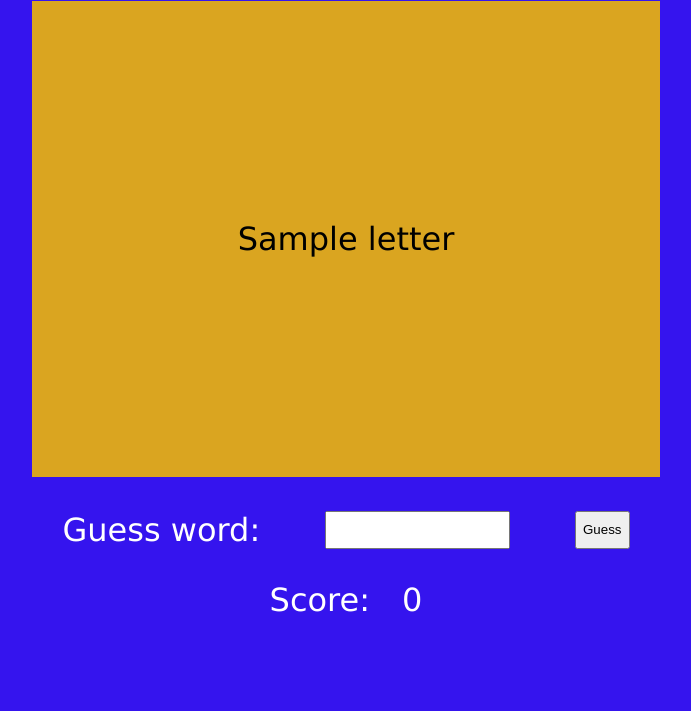
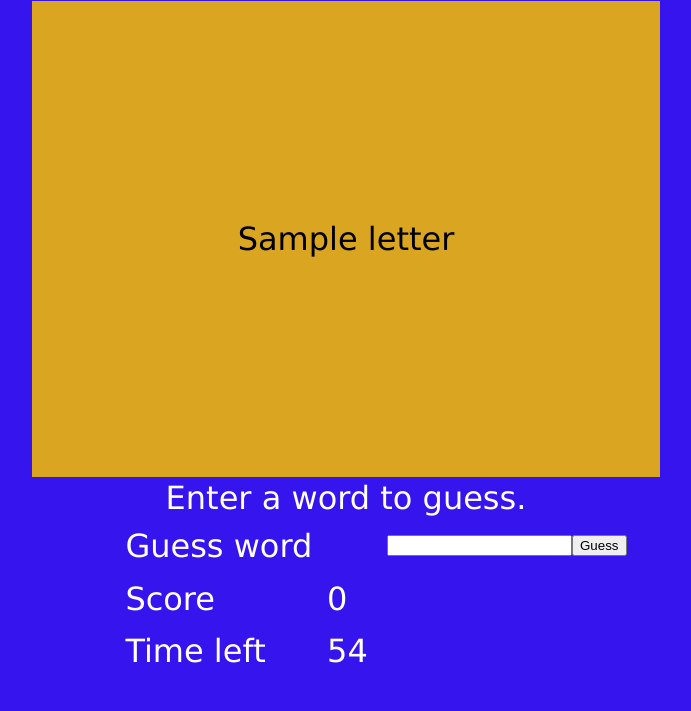
Before and after one commit to Brian-15/flask-boggle, a Flask app: template templates/index.html in a window 1280 px wide. Shown: the part 174-885 px from the top of the page, without its empty margins (294-985 px from the left). Before the commit the page ends 786 px from the top, so only its background shows below. Run offline with Flask 2, Linux system fonts and the light colour scheme; the visitor is signed in with stand-in values (Sample User, id 1); the template is opened without the code that fills it: most values are stand-ins (such as "Sample title", 1, 10 or a date in 2020); parts of the project's set-up code (start-up, migrations or seed data) failed here and were passed over.

Commit message:
game statistics and guess form are now integrated into its own table. app.css has been altered to distinguish both game and ui tables

```diff
--- a/static/app.css
+++ b/static/app.css
@@ -11,7 +11,7 @@ body {
     margin-bottom: 0;
 }
 
-table {
+#game {
     margin-top: 0.2em;
     text-align: center;
     height: 60vh;
@@ -19,7 +19,7 @@ table {
     color: black;
 }
 
-td {
+#game td {
     margin: 0;
     padding: 0;
     width: 20%;
@@ -27,20 +27,25 @@ td {
     background-color: goldenrod;
 }
 
-td:hover {
+#game td:hover {
     background-color: gold;
 }
 
 #ui {
     width: 100%;
     display: flex;
+    align-items: center;
     flex-direction: column;
     margin-bottom: 1em;
 }
 
+#ui td {
+    width: 50%;
+    padding: 0.2em;
+}
+
 form {
     margin: auto;
-    padding: 1em;
     width: 50%;
     display: flex;
     justify-content: space-around;
@@ -54,5 +59,4 @@ form {
 
 #score {
     margin-top: 0;
-    margin-left: 1em;
 }
--- a/static/app.js
+++ b/static/app.js
@@ -3,9 +3,15 @@ const BASE_URL = 'http://127.0.0.1:5000';
 const $msg = $('#messages');
 const $guess = $('#guess');
 const $score = $('#score');
+const $form = $('form');
+const $timer = $('#timer');
+let gameOver = false;
 
 async function handleGuess(evt) {
     evt.preventDefault();
+
+    if (gameOver) return;
+
     const word = $guess.val();
     $guess.val('');
 
@@ -23,12 +29,19 @@ async function handleGuess(evt) {
     $msg.text(`${word} is ${answer.replace(/-/g, ' ')}`);
 
     // add score if valid word
-    if (answer == 'ok') $score.text(Number(score.text()) + word.length);
+    if (answer == 'ok') $score.text(Number($score.text()) + word.length);
 
     return answer;
 }
 
-function addScore(word) {
-}
+$form.on('submit', handleGuess)
 
-$('form').on('submit', handleGuess)
+const timerInterval = setInterval(() => {
+    $timer.text($timer.text() - 1)
+}, 1000);
+
+setTimeout(() => {
+    gameOver = true;
+    clearInterval(timerInterval);
+    $timer.text("Time over!");
+}, 60000);
--- a/templates/index.html
+++ b/templates/index.html
@@ -8,7 +8,7 @@
 </head>
 <body>
     <h1>Boggle!</h1>
-    <table>
+    <table id="game">
         {% for word in board %}
         <tr>
             {% for letter in word %}
@@ -17,18 +17,38 @@
         </tr>
         {% endfor %}
     </table>
-    <div id="ui">
-        <form action="/guess">
-            <label for="guess">Guess word: </label>
-            <input type="text" name="guess" id="guess" required>
-            <button type="submit">Guess</button>
-        </form>
-        <div id="score-area">
-            <label for="score">Score: </label>
-            <p id="score">0</p>
-        </div>
-        <p id=messages></p>
-    </div>
+    <table id="ui">
+        <tr>
+            <p id=messages>Enter a word to guess.</p>
+        </tr>
+        <tr>
+            <td>
+                <label for="guess">Guess word</label>
+            </td>
+            <td>
+                <form action="/guess">
+                    <input type="text" name="guess" id="guess" required>
+                    <button type="submit">Guess</button>
+                </form>
+            </td>
+        </tr>
+        <tr>
+            <td>
+                <label for="score">Score</label>
+            </td>
+            <td>
+                <span id="score">0</span>
+            </td>
+        </tr>
+        <tr>
+            <td>
+                <label for="timer">Time left</label>
+            </td>
+            <td>
+                <span id="timer">60</span>
+            </td>
+        </tr>
+    </table>
     <script src="https://ajax.googleapis.com/ajax/libs/jquery/3.5.1/jquery.min.js"></script>
     <script src="/static/app.js"></script>
     <script src="https://unpkg.com/axios/dist/axios.min.js"></script>
```
